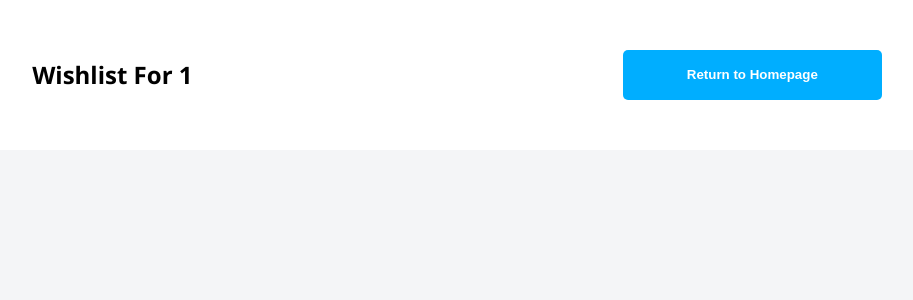
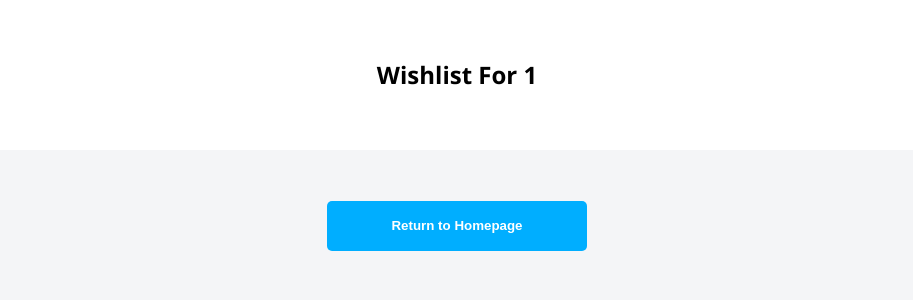
Before and after one commit to dominickudiabor/droppe-xmas, a React (Create React App) app: page /cart/1 in a window 1280 px wide. Shown: the top 300 px of the page, without its empty margins (183-1096 px from the left). Built offline with nearby package versions, Linux system fonts and the light colour scheme.

Commit message:
abstracted the page component

```diff
--- /dev/null
+++ b/src/components/Page.tsx
@@ -0,0 +1,16 @@
+import React, { ReactNode } from 'react'
+
+interface PageProps {
+  header: string
+  children: ReactNode
+}
+
+const Page: React.FC<PageProps> = ({ header, children }) => (
+  <div className="page">
+    <div className="header">
+      <h2>{header}</h2>
+    </div>
+    {children}
+  </div>
+)
+export default Page
--- a/src/pages/Cart.tsx
+++ b/src/pages/Cart.tsx
@@ -1,3 +1,4 @@
+import Page from 'components/Page'
 import WishItem from 'components/wishItem'
 import { nanoid } from 'nanoid'
 import React from 'react'
@@ -25,14 +26,14 @@ const Cart: React.FC = () => {
   const handleNavigation = () => history.push('/')
 
   return (
-    <div className="page cart">
-      <div className="header">
-        <h2>{`Wishlist for ${id}`}</h2>
-        <button onClick={handleNavigation}>Return to Homepage</button>
+    <Page header={`Wishlist for ${id}`}>
+      <div className="cart__list">
+        {renderWishListDetails(userWishList)}
+        <div className="base-buttons">
+          <button onClick={handleNavigation}>Return to Homepage</button>
+        </div>
       </div>
-
-      <div className="cart__list">{renderWishListDetails(userWishList)}</div>
-    </div>
+    </Page>
   )
 }
 
--- a/src/pages/Home.tsx
+++ b/src/pages/Home.tsx
@@ -1,3 +1,4 @@
+import Page from 'components/Page'
 import { KIDS } from 'data/kids'
 import { nanoid } from 'nanoid'
 import React from 'react'
@@ -23,7 +24,9 @@ const Home = () => {
         <p>
           <span>{c.name},</span> <span>{c.age}years</span>
         </p>
-        <button onClick={() => loadWishList(c.name, c.id)}>View Cart</button>
+        <button onClick={() => loadWishList(c.name, c.id)}>
+          View Wishlist
+        </button>
       </div>
     ))
   }
@@ -49,23 +52,19 @@ const Home = () => {
   }
 
   return (
-    <div className="page">
-      <div className="header">
-        <h2>Droppe Xmas</h2>
-      </div>
-
+    <Page header="Droppe Xmas">
       <div className="card">
         <div className="list">{renderCartList(defaultChildlist)}</div>
       </div>
       <div className="base-buttons">
         <button
-          disabled={Object.keys(wishLists).length < 1}
+          hidden={Object.keys(wishLists).length !== defaultChildlist.length}
           onClick={() => handleCheckout(wishLists)}
         >
           Proceed to Checkout
         </button>
       </div>
-    </div>
+    </Page>
   )
 }
 
--- a/src/scss/pages/index.scss
+++ b/src/scss/pages/index.scss
@@ -1,4 +1,4 @@
-@import 'cart-list';
+@import 'home';
 @import 'cart';
 @import 'checkout';
 @import 'summary';
```
Also changed, not shown: src/scss/pages/home.scss (renamed from src/scss/pages/cart-list.scss), 1 other file (tests, documents, lock files or other folders).
